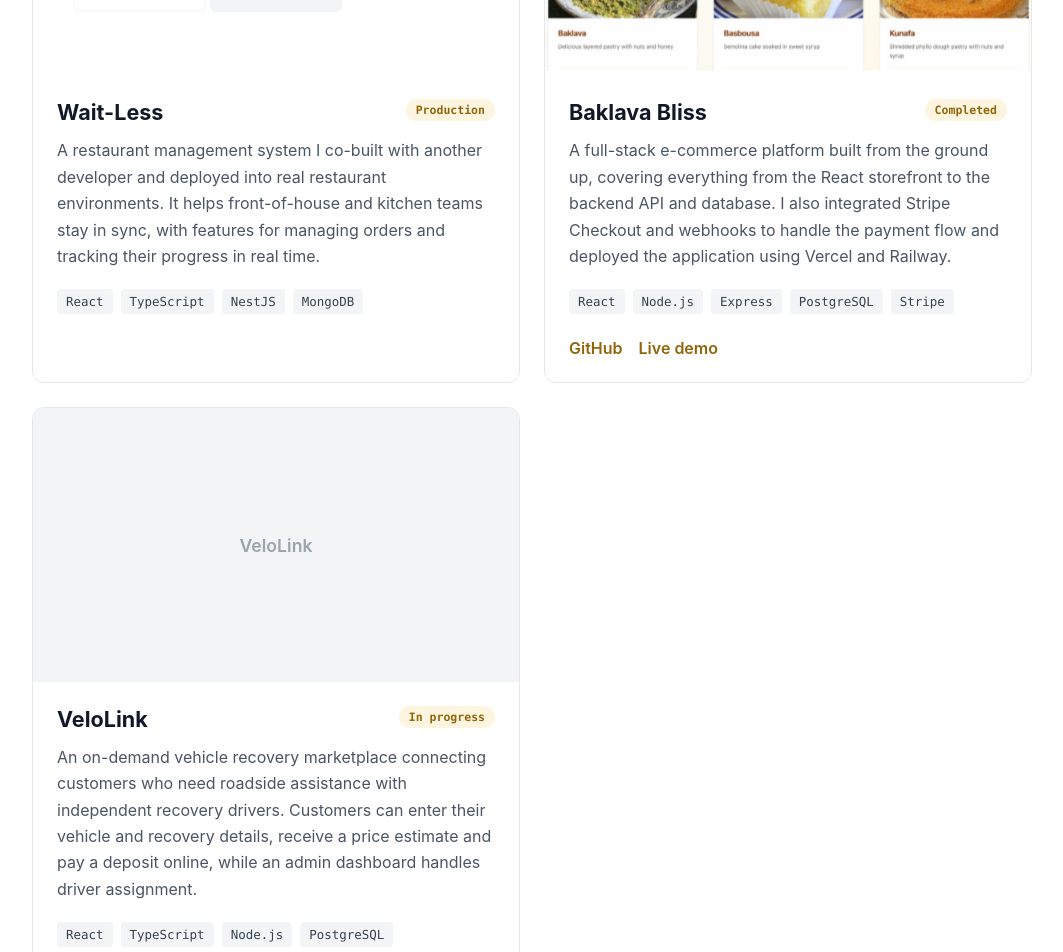
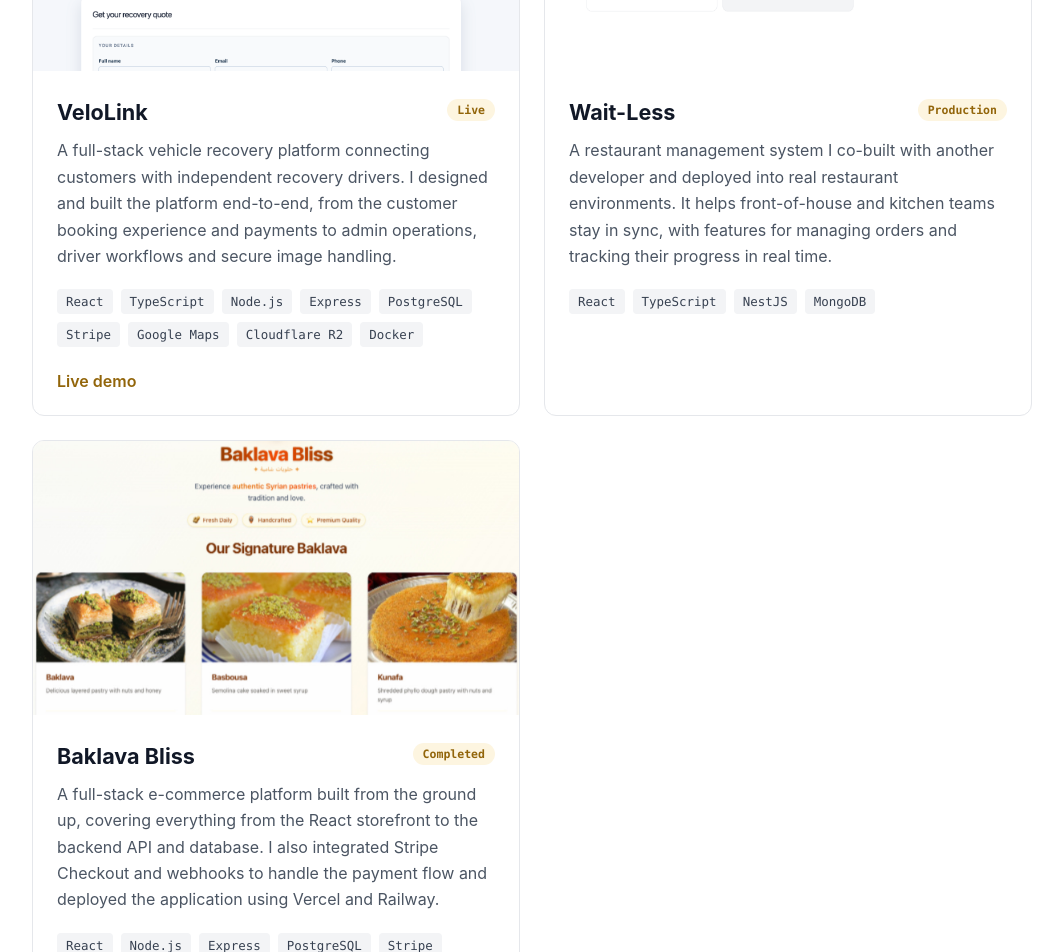
Before and after one commit to khaled-muwahed/portfolio, a React (Vite) app: page / in a window 1280 px wide. Shown: the part 2500-3452 px from the top of the page, without its empty margins (108-1171 px from the left). Built offline with nearby package versions, Linux system fonts and the light colour scheme.

Commit message:
feat: update projects

```diff
--- a/src/components/ProjectsInfo.ts
+++ b/src/components/ProjectsInfo.ts
@@ -10,6 +10,27 @@ export type ProjectData = {
 };
 
 export const ProjectsInfo: ProjectData[] = [
+  {
+    id: "velolink",
+    title: "VeloLink",
+    description:
+      "A full-stack vehicle recovery platform connecting customers with independent recovery drivers. I designed and built the platform end-to-end, from the customer booking experience and payments to admin operations, driver workflows and secure image handling.",
+    technologies: [
+      "React",
+      "TypeScript",
+      "Node.js",
+      "Express",
+      "PostgreSQL",
+      "Stripe",
+      "Google Maps",
+      "Cloudflare R2",
+      "Docker",
+    ],
+    github: "",
+    demo: "https://www.velolink.co.uk",
+    status: "Live",
+    image: "/project/velolink.png",
+  },
   {
     id: "wait-less",
     title: "Wait-Less",
@@ -32,14 +53,4 @@ export const ProjectsInfo: ProjectData[] = [
     status: "Completed",
     image: "/project/baklava-bliss.png",
   },
-  {
-    id: "velolink",
-    title: "VeloLink",
-    description:
-      "An on-demand vehicle recovery marketplace connecting customers who need roadside assistance with independent recovery drivers. Customers can enter their vehicle and recovery details, receive a price estimate and pay a deposit online, while an admin dashboard handles driver assignment.",
-    technologies: ["React", "TypeScript", "Node.js", "PostgreSQL"],
-    github: "",
-    demo: "",
-    status: "In progress",
-  },
 ];
```
Also changed, not shown: public/project/velolink.png (added).
